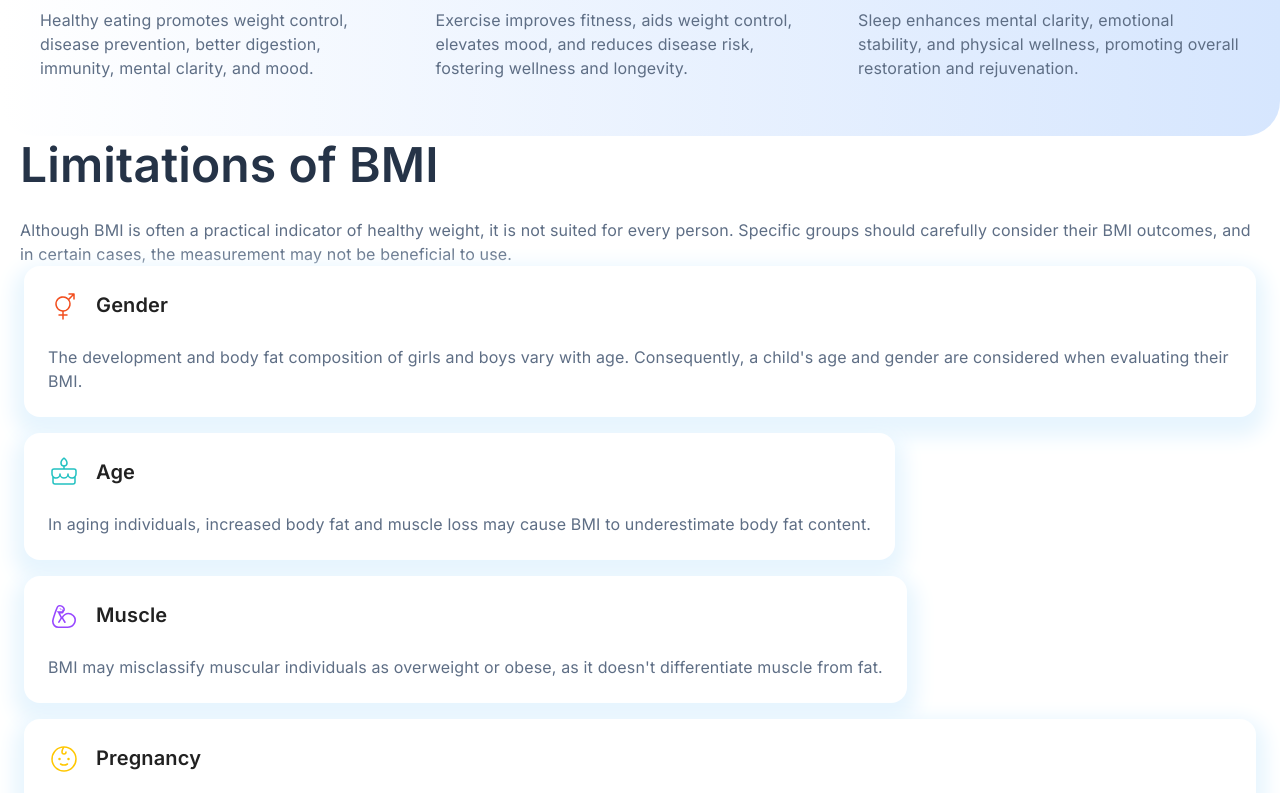
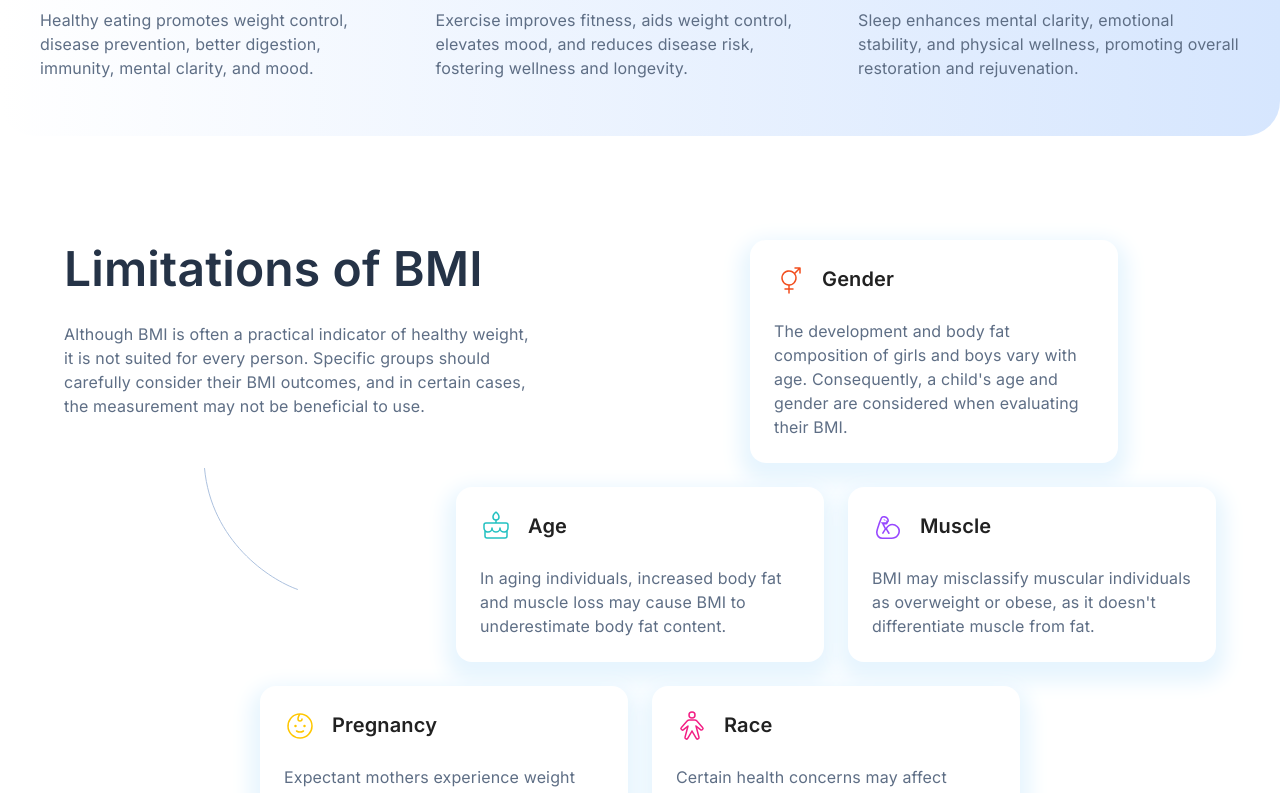
Before and after one commit to MathiasHun1/FEM-bmi_calculator, a React (Vite) app: page / in a window 1280 px wide. Shown: the part 1680-2473 px from the top of the page. Built offline with nearby package versions, Linux system fonts and the light colour scheme.

Commit message:
done with design. Form is not finished yet

```diff
--- a/src/App.tsx
+++ b/src/App.tsx
@@ -8,7 +8,6 @@ import Paper from '@mui/material/Paper';
 import Grid from '@mui/material/Grid';
 
 import Form from './components/Form';
-import Informational from './components/Informational';
 import LifeStyle from './components/LifeStyle';
 import Limitations from './components/Limitations';
 
@@ -117,6 +116,7 @@ function App() {
           ref={(node) => {
             ref.current[1] = node;
           }}
+          sx={{ position: 'relative' }}
           className="animated_card--opacity"
         >
           <Paper sx={{ px: 2.5 }} elevation={0}>
@@ -134,19 +134,23 @@ function App() {
               daily for five days a week.
             </Typography>
           </Paper>
+
+          <Box
+            sx={{
+              display: { xs: 'none', lg: 'block' },
+              position: 'absolute',
+              top: '-80%',
+              right: 50,
+            }}
+          >
+            <img src="/images/curved-line-left.svg" alt="" />
+          </Box>
         </Grid>
       </Grid>
 
-      {/*---------- LIFESTYLE SECTION --------*/}
+      {/*---------- LIFESTYLE LIST --------*/}
       <LifeStyle />
 
-      {/*---------- INFO SECTION ----------*/}
-      <Informational
-        topSpacing="50px"
-        bottomSpacing="50px"
-        title="Limitations of BMI"
-        bodyText="Although BMI is often a practical indicator of healthy weight, it is not suited for every person. Specific groups should carefully consider their BMI outcomes, and in certain cases, the measurement may not be beneficial to use."
-      />
       {/*--------- LIMITATIONS SECTION --------*/}
       <Limitations />
     </Box>
--- /dev/null
+++ b/src/components/Card.tsx
@@ -0,0 +1,33 @@
+import { Paper, Stack, Box, Typography } from '@mui/material';
+
+type CardProps = {
+  icon: string;
+  title: string;
+  description: string;
+};
+
+const Card = ({ card }: { card: CardProps }) => {
+  return (
+    <Paper
+      sx={{
+        p: 3,
+        borderRadius: '16px',
+        boxShadow: '0 10px 20px 10px var(--clr-blue-100)',
+      }}
+    >
+      <Stack direction="row" spacing={2} sx={{ mb: 2 }}>
+        <Box>
+          <img src={card.icon} alt="" />
+        </Box>
+        <Typography className="text-5-sb" component="h2">
+          {card.title}
+        </Typography>
+      </Stack>
+      <Typography className="text-6-reg text-light">
+        {card.description}
+      </Typography>
+    </Paper>
+  );
+};
+
+export default Card;
--- a/src/components/Limitations.tsx
+++ b/src/components/Limitations.tsx
@@ -1,8 +1,10 @@
 import Container from '@mui/material/Container';
 import Grid from '@mui/material/Grid';
-import { Box, Paper, Stack, Typography } from '@mui/material';
+import { Paper, styled, Typography, Box } from '@mui/material';
 import { useRef } from 'react';
 import { useIntersectionObserver } from '../hooks/useIntersectoinObserver';
+
+import Card from './Card';
 
 const data = [
   {
@@ -37,17 +39,100 @@ const data = [
   },
 ];
 
+const CustomGridContainer = styled(Grid)(({ theme }) => ({
+  [theme.breakpoints.up('sm')]: {
+    display: 'grid',
+    gridTemplateColumns: 'repeat(4, 1fr)',
+  },
+  [theme.breakpoints.up('md')]: {
+    gridTemplateColumns: 'repeat(12, 1fr)',
+  },
+}));
+
+const CustomGridItem = styled(Grid)(({ theme }) => ({
+  display: 'flex',
+  [theme.breakpoints.up('sm')]: {
+    '&:nth-of-type(odd)': {
+      gridColumn: '3 / 5',
+    },
+    '&:nth-of-type(even)': {
+      gridColumn: '1 / 3',
+    },
+    '&:nth-of-type(1)': {
+      gridColumn: '1 / 5',
+    },
+    '&:nth-of-type(6)': {
+      gridColumn: '2 / 4',
+    },
+  },
+  [theme.breakpoints.up('md')]: {
+    '&:nth-of-type(1)': {
+      gridColumn: '1 / 6',
+    },
+    '&:nth-of-type(2)': {
+      gridColumn: '8 / 12',
+    },
+    '&:nth-of-type(3)': {
+      gridColumn: '5 / 9',
+    },
+    '&:nth-of-type(4)': {
+      gridColumn: '9 / 13',
+    },
+    '&:nth-of-type(5)': {
+      gridColumn: '3 / 7',
+    },
+    '&:nth-of-type(6)': {
+      gridColumn: '7 / 11',
+    },
+  },
+}));
+
+const AbsoluteBox = styled(Box)({
+  position: 'absolute',
+  bottom: '-60%',
+  left: '30%',
+});
+
 const Limitations = () => {
+  const descriptionRef = useRef<HTMLDivElement[] | null[]>([]);
   const cardRefs = useRef<HTMLDivElement[] | null[]>([]);
 
   useIntersectionObserver(cardRefs.current);
+  useIntersectionObserver(descriptionRef.current);
 
   return (
-    <Container maxWidth="xl">
-      <Grid container spacing={2}>
+    <Container maxWidth="lg" sx={{ py: { md: 13 } }}>
+      <CustomGridContainer container spacing={{ xs: 2, md: 3 }}>
+        <CustomGridItem
+          size={{ xs: 12 }}
+          sx={{ position: 'relative' }}
+          ref={(node) => {
+            descriptionRef.current[0] = node;
+          }}
+          className="animated_card--opacity"
+        >
+          <Paper sx={{ px: 2.5, pt: 10, pb: 6, p: { md: 0 } }} elevation={0}>
+            <Typography className="text-3-sb text-dark" sx={{ mb: 3 }}>
+              Limitations of BMI
+            </Typography>
+
+            <Typography className="text-6-reg text-light">
+              Although BMI is often a practical indicator of healthy weight, it
+              is not suited for every person. Specific groups should carefully
+              consider their BMI outcomes, and in certain cases, the measurement
+              may not be beneficial to use.
+            </Typography>
+          </Paper>
+
+          <AbsoluteBox sx={{ display: { xs: 'none', md: 'block' } }}>
+            <img src="/images/curved-line-right.svg" alt="" />
+          </AbsoluteBox>
+        </CustomGridItem>
+
         {data &&
           data.map((card, index) => (
-            <div
+            <CustomGridItem
+              size={{ xs: 12 }}
               key={card.title}
               ref={(node) => {
                 cardRefs.current[index] = node; // ref callback to set references dynamically
@@ -55,43 +140,11 @@ const Limitations = () => {
               className="animated_card--right"
             >
               <Card card={card} />
-            </div>
+            </CustomGridItem>
           ))}
-      </Grid>
+      </CustomGridContainer>
     </Container>
   );
 };
 
-type CardProps = {
-  icon: string;
-  title: string;
-  description: string;
-};
-
-const Card = ({ card }: { card: CardProps }) => {
-  return (
-    <Grid size={{ xs: 12 }} key={card.title}>
-      <Paper
-        sx={{
-          p: 3,
-          borderRadius: '16px',
-          boxShadow: '0 10px 20px 10px var(--clr-blue-100)',
-        }}
-      >
-        <Stack direction="row" spacing={2} sx={{ mb: 2 }}>
-          <Box>
-            <img src={card.icon} alt="" />
-          </Box>
-          <Typography className="text-5-sb" component="h2">
-            {card.title}
-          </Typography>
-        </Stack>
-        <Typography className="text-6-reg text-light">
-          {card.description}
-        </Typography>
-      </Paper>
-    </Grid>
-  );
-};
-
 export default Limitations;
```
Also changed, not shown: public/images/curved-line-left.svg (renamed from public/images/pattern-curved-line-left.svg), public/images/curved-line-right.svg (renamed from public/images/pattern-curved-line-right.svg).
